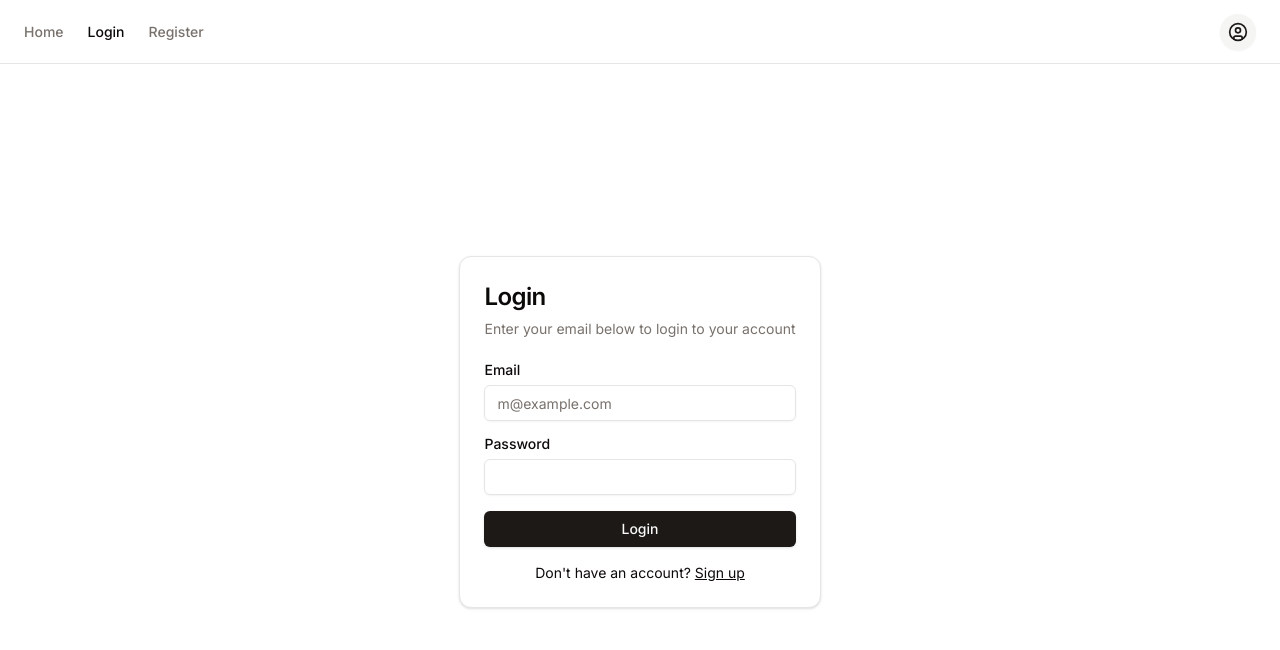
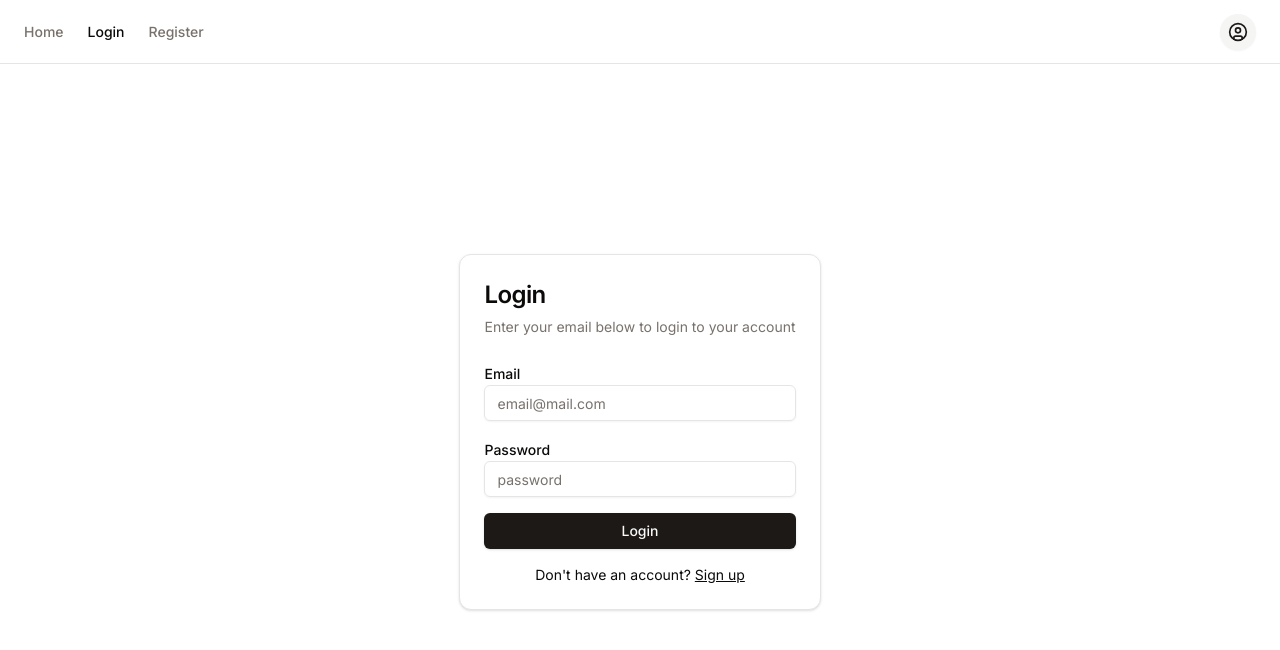
Before and after one commit to thibValat/Valat-Mosleh-Grodet, a Next.js app in the folder front/: page /login in a window 1280 px wide. Shown: the top 650 px of the page. Built offline with nearby package versions, Linux system fonts and the light colour scheme.

Commit message:
form validation for login

```diff
--- a/front/src/app/(auth)/login/page.tsx
+++ b/front/src/app/(auth)/login/page.tsx
@@ -1,3 +1,5 @@
+"use client";
+
 import Link from "next/link";
 
 import { Button } from "@/components/ui/button";
@@ -8,10 +10,26 @@ import {
   CardHeader,
   CardTitle,
 } from "@/components/ui/card";
-import { Input } from "@/components/ui/input";
-import { Label } from "@/components/ui/label";
+import { Form } from "@/components/ui/form";
+import { z } from "zod";
+import { useForm } from "react-hook-form";
+import { zodResolver } from "@hookform/resolvers/zod";
+import FormInput from "@/components/FormInput";
+
+const LoginSchema = z.object({
+  email: z.string().email(),
+  password: z.string(),
+});
 
 export default function Login() {
+  const form = useForm<z.infer<typeof LoginSchema>>({
+    resolver: zodResolver(LoginSchema),
+  });
+
+  const onSubmit = (data: z.infer<typeof LoginSchema>) => {
+    console.log(data);
+  };
+
   return (
     <main>
       <Card className="mx-auto max-w-sm">
@@ -22,26 +40,34 @@ export default function Login() {
           </CardDescription>
         </CardHeader>
         <CardContent>
-          <div className="grid gap-4">
+          <Form {...form}>
+            <form className="grid gap-4" onSubmit={form.handleSubmit(onSubmit)}>
               <div className="grid gap-2">
-              <Label htmlFor="email">Email</Label>
-              <Input
-                id="email"
-                type="email"
-                placeholder="m@example.com"
-                required
+                <FormInput
+                  control={form.control}
+                  name="email"
+                  label="Email"
+                  InputProps={{
+                    placeholder: "email@mail.com",
+                  }}
                 />
               </div>
               <div className="grid gap-2">
-              <div className="flex items-center">
-                <Label htmlFor="password">Password</Label>
-              </div>
-              <Input id="password" type="password" required />
+                <FormInput
+                  control={form.control}
+                  name="password"
+                  label="Password"
+                  InputProps={{
+                    placeholder: "password",
+                    type: "password",
+                  }}
+                />
               </div>
               <Button type="submit" className="w-full">
                 Login
               </Button>
-          </div>
+            </form>
+          </Form>
           <div className="mt-4 text-center text-sm">
             Don&apos;t have an account?{" "}
             <Link href="/register" className="underline">
```
Lines whose indentation alone changed are shown as unchanged.
